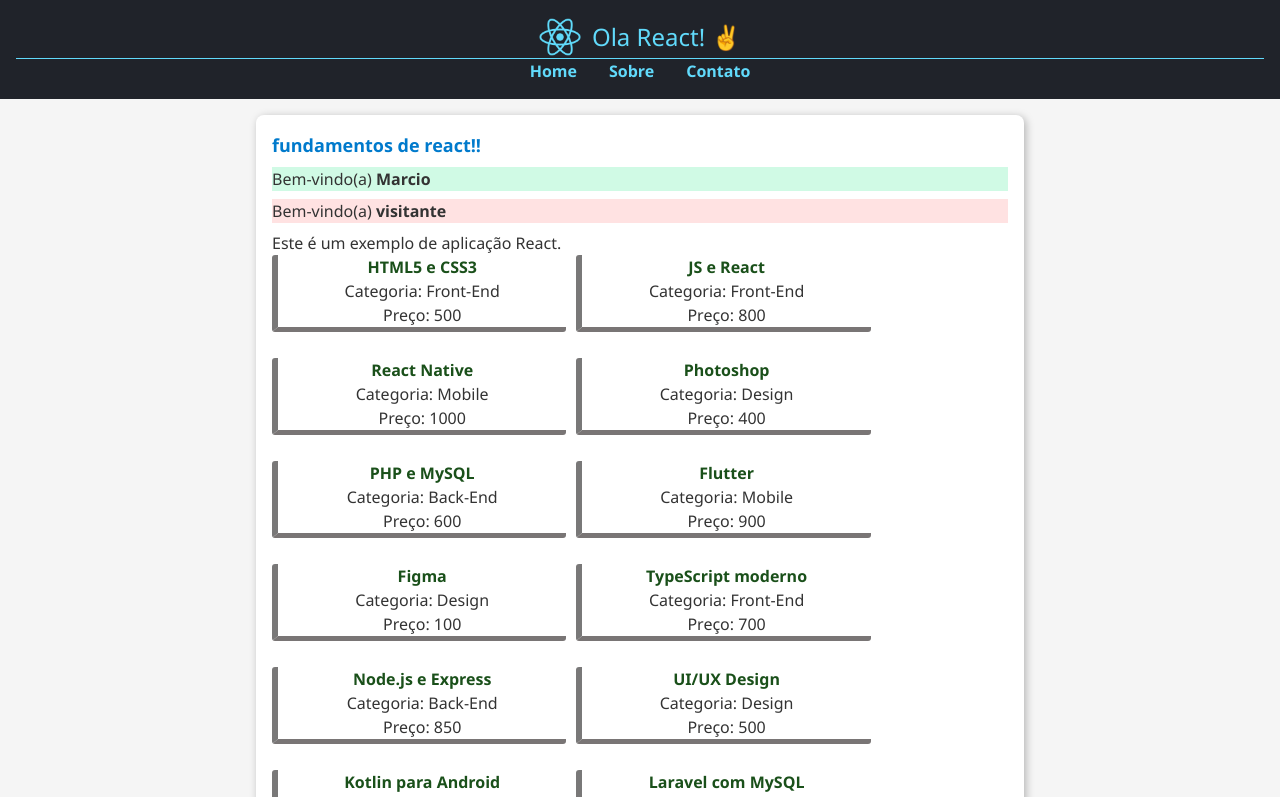
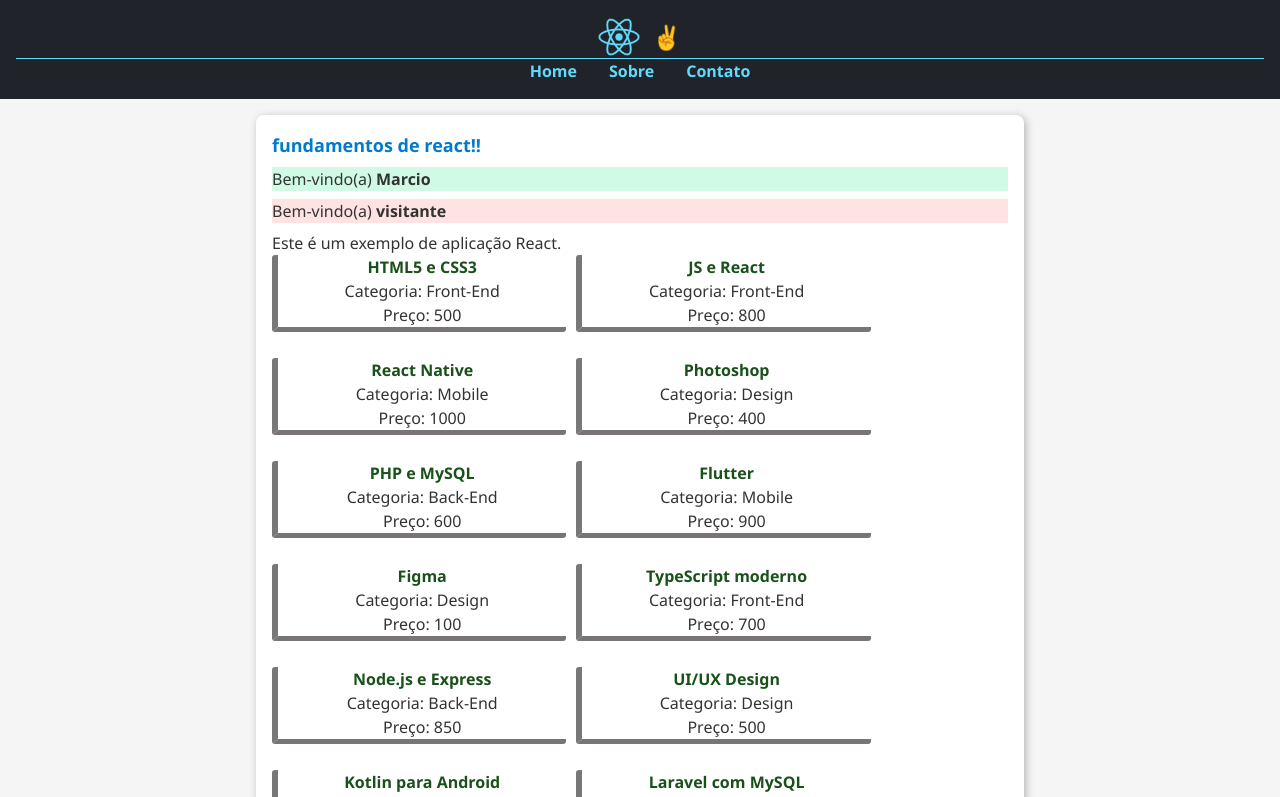
Before and after one commit to Moreira-Marcio/react-fundamentos, a React (Vite) app: page / in a window 1280 px wide. Shown: the top 797 px of the page. Built offline with nearby package versions, Linux system fonts and the light colour scheme.

Commit message:
utilizando state para titulo

```diff
--- a/src/components/Cabecalho/Cabecalho.tsx
+++ b/src/components/Cabecalho/Cabecalho.tsx
@@ -1,4 +1,5 @@
 /* tudo o que for usado dentro de componentes (imagens, fontes,etc) deve ser importado desta forma, no momento do build havera otimizaçoes para esteconteudo  */
+import { useState } from "react";
 import logo from "../../assets/logo-react.png";
 import Menu from "././Menu/Menu";
 
@@ -6,10 +7,14 @@ import Menu from "././Menu/Menu";
 import estilos from "./Cabecalho.module.css";
 
 export default function Cabecalho() {
+  // aqui definimos uma chamada de uma função especial do react: useState. Esta e outras funções iniciadas com o prefixo 'use' são conhecidos como react hooks
+  //no cado do useState, usando desestruturação,criamos uma constate que representa o valor do state (titulo) e uma função responsavel por atualizar o useState(setTitulo)
+  const [titulo, setTitulo] = useState();
+
   return (
     <header className={estilos.topoSite}>
       <h1 onClick={() => alert("ola!!")} className={estilos.titulo}>
-        <img className={estilos.logo} src={logo} alt="" /> Ola React! ✌️
+        <img className={estilos.logo} src={logo} alt="" /> {titulo}✌️
       </h1>
       <hr />
       <Menu />
```
